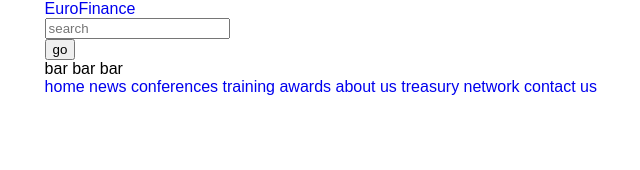
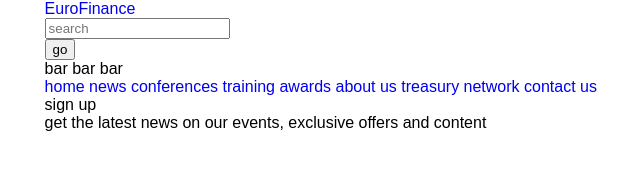
Before and after one commit to ahsanaaxioned/EuroFinance, a plain HTML site: page index.html in a window 1280 px wide. Shown: the whole page, without its empty margins (45-685 px from the left). Drawn offline with Linux system fonts and the light colour scheme.

Commit message:
banner section  structure-completed

```diff
--- a/index.html
+++ b/index.html
@@ -53,7 +53,14 @@
     <!--header section end-->
     <!--main section start-->
     <main>
-
+      <section class="banner">
+        <div class="wrapper">
+          <div class="banner-content">
+            <h2>sign up</h2>
+            <p>get the latest news on our events, exclusive offers and content</p>
+          </div>
+        </div>
+      </section>
     </main>
     <!--main section end-->
 
```
